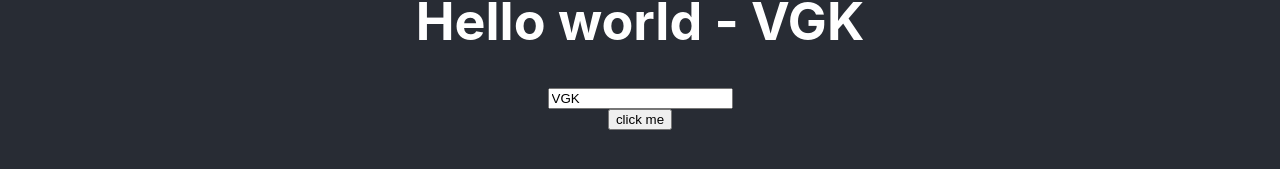
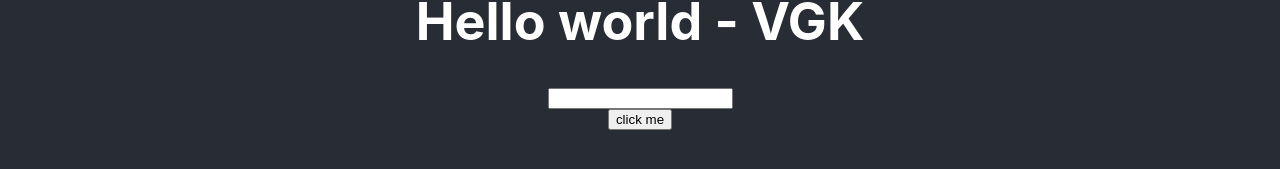
Before and after one commit to vgkdev/react-hook, a React (Create React App) app: page / in a window 1280 px wide. Shown: the part 173-342 px from the top of the page. Built offline with nearby package versions, Linux system fonts and the light colour scheme.

Commit message:
useSate and handle event onChange

```diff
--- a/src/App.js
+++ b/src/App.js
@@ -1,10 +1,18 @@
+import React, { useState } from "react";
 import logo from "./logo.svg";
 import "./App.css";
 import Nav from "./Views/Nav";
 
 function App() {
+  const [name, setName] = useState("VGK");
+  const [address, setAddress] = useState("");
+
   const handleEventClick = (event) => {
-    console.log("click me", event.target.value);
+    setName(address); //async
+  };
+
+  const handleOnChangeInput = (event) => {
+    setAddress(event.target.value);
   };
 
   return (
@@ -12,11 +20,11 @@
       <Nav />
       <header className="App-header">
         <img src={logo} className="App-logo" alt="logo" />
-        <h1>Hello world - VGK</h1>
+        <h1>Hello world - {name}</h1>
         <input
           type="text"
-          value={"VGK"}
-          onClick={(event) => handleEventClick(event)}
+          value={address}
+          onChange={(event) => handleOnChangeInput(event)}
         />
         <button type="button" onClick={(event) => handleEventClick(event)}>
           click me
```
